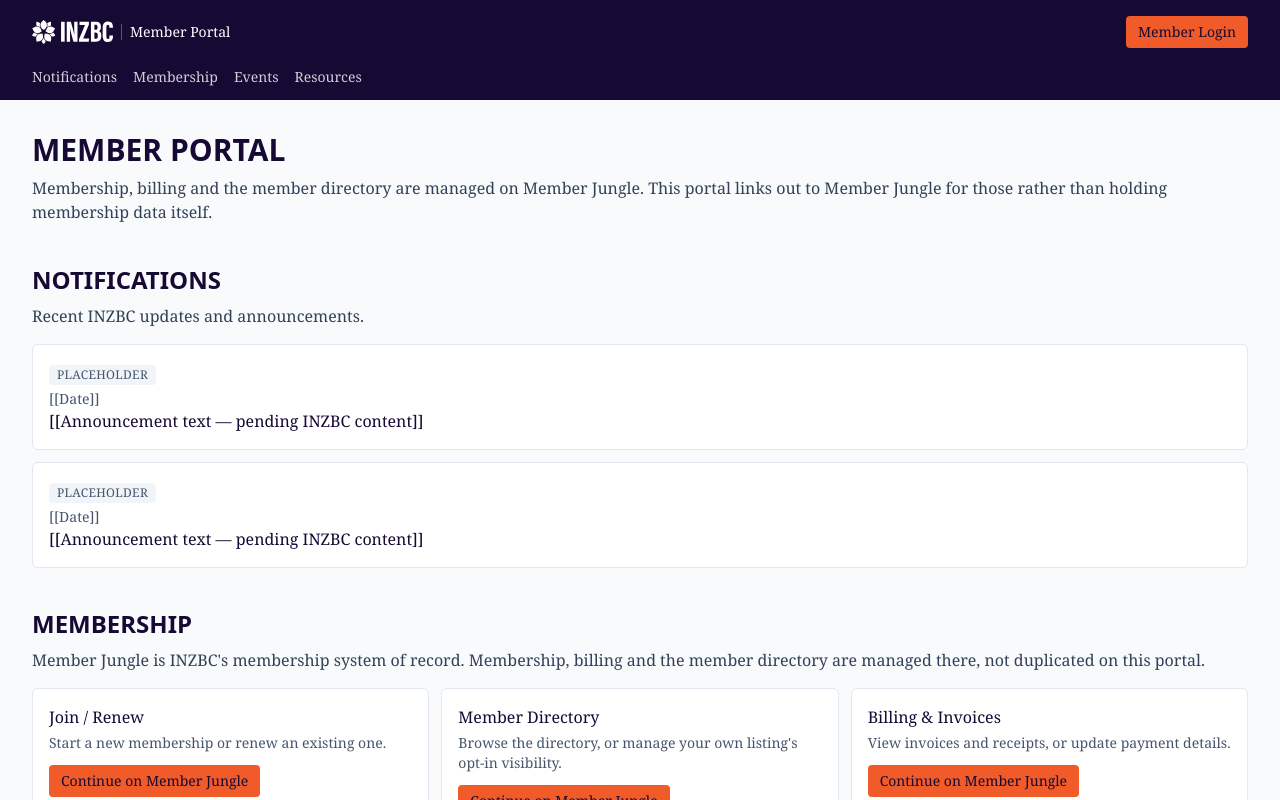
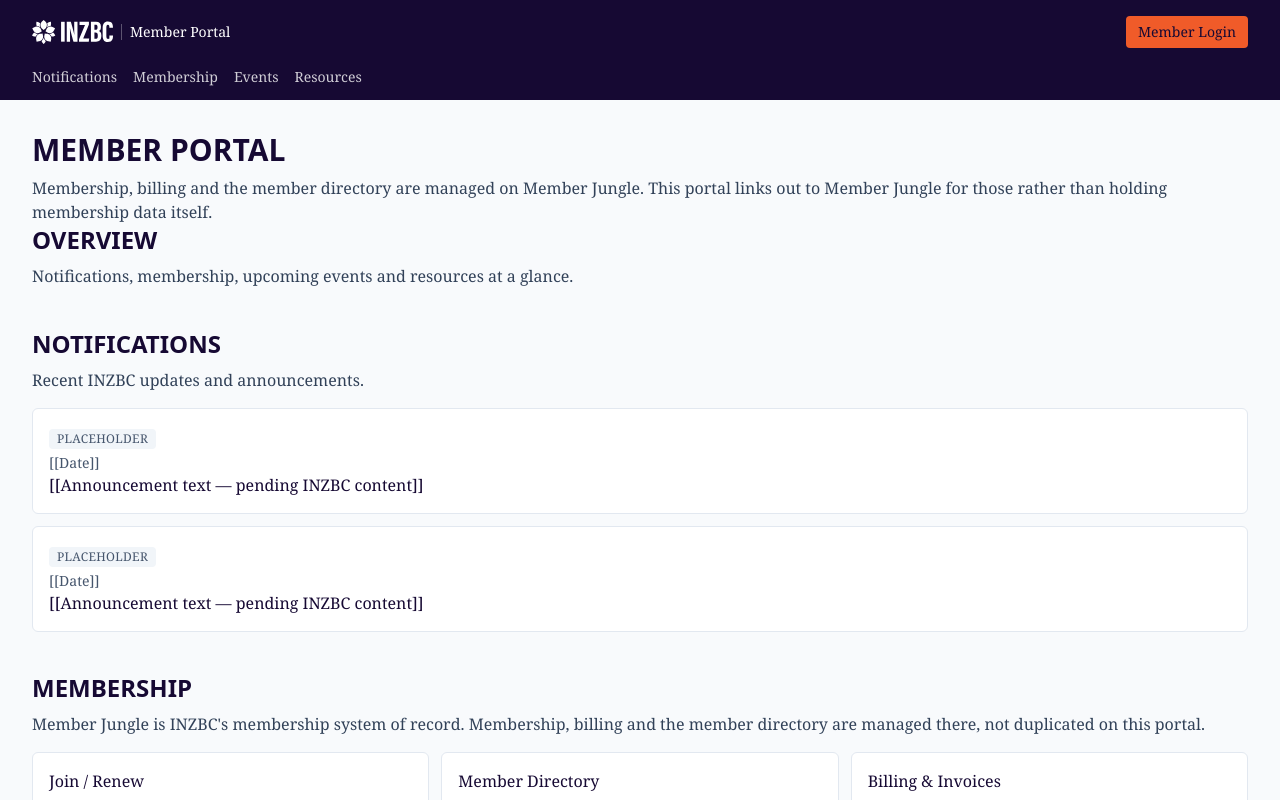
Before and after one commit to India-New-Zealand-Business-Council/inzbc, a React (Vite) app in the folder apps/member/ui/: page / in a window 1280 px wide. Shown: the top 800 px of the page. Built offline with nearby package versions, Linux system fonts and the light colour scheme.

Commit message:
Add Dashboard page scaffold above existing sections

```diff
--- a/apps/member/ui/src/App.tsx
+++ b/apps/member/ui/src/App.tsx
@@ -5,6 +5,7 @@
 import { MembershipSection } from './components/MembershipSection'
 import { NotificationsSection } from './components/NotificationsSection'
 import { ResourcesSection } from './components/ResourcesSection'
+import { Dashboard } from './pages/Dashboard'
 import './index.css'
 
 export function App() {
@@ -30,6 +31,8 @@
             links out to Member Jungle for those rather than holding membership data itself.
           </p>
 
+          <Dashboard />
+
           <NotificationsSection />
           <MembershipSection />
           <EventsSection />
--- /dev/null
+++ b/apps/member/ui/src/pages/Dashboard.tsx
@@ -0,0 +1,18 @@
+// The main overview screen — members see everything at a glance in one place. Not a routed page
+// (no router exists anywhere in this codebase, and this app has exactly one screen): a distinct
+// page-level component App.tsx renders above the existing full Notifications/Membership/Events/
+// Resources sections, which stay unchanged below it. Widgets here are compact summaries that link
+// down to those full sections via the same in-page anchors (#notifications, #membership, #events,
+// #resources) Header's nav already uses.
+export function Dashboard() {
+  return (
+    <section aria-labelledby="dashboard-heading" className="mb-10">
+      <h2 id="dashboard-heading" className="text-xl text-inzbc-navy sm:text-2xl">
+        Overview
+      </h2>
+      <p className="mt-2 text-slate-700">
+        Notifications, membership, upcoming events and resources at a glance.
+      </p>
+    </section>
+  )
+}
```
Also changed, not shown: 1 other file (tests, documents, lock files or other folders).
